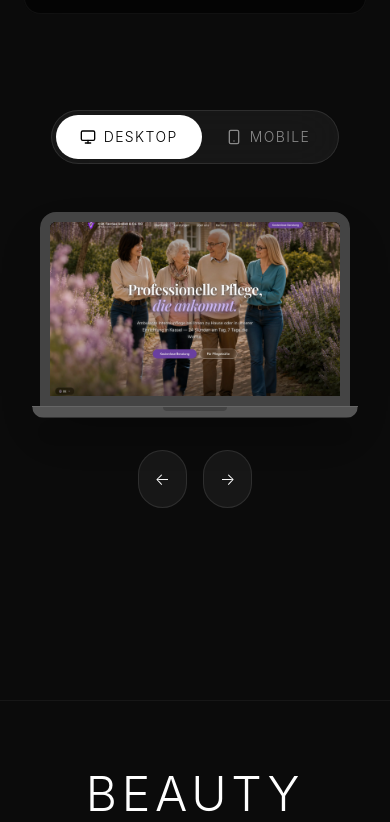
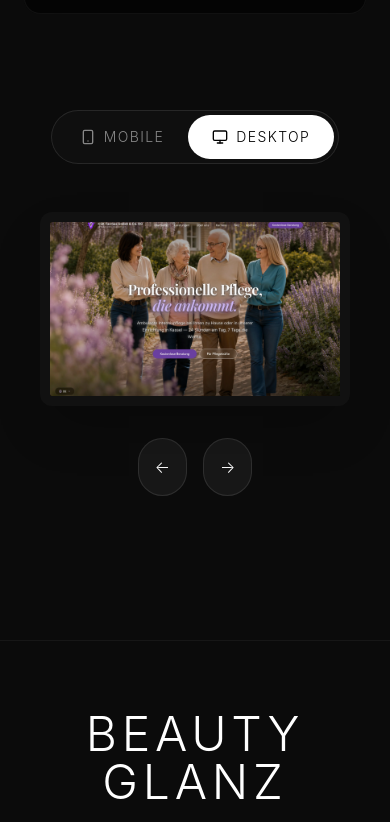
Before and after one commit to skaisstsdev/portfolio, a React (Vite) app: page / in a window 390 px wide. Shown: the part 2575-3397 px from the top of the page. Built offline with nearby package versions, Linux system fonts and the light colour scheme.

Commit message:
Implement final mobile layout fixes and animations

```diff
--- a/src/App.tsx
+++ b/src/App.tsx
@@ -45,7 +45,7 @@ function App() {
 
       <Header />
       <Hero />
-      <div className="flex flex-col gap-24 relative z-10">
+      <div className="flex flex-col gap-12 md:gap-24 relative z-10">
         <KSKFarmos />
         <BeautyGlanz />
         <MatchaMatcha />
--- a/src/components/BeautyGlanz.tsx
+++ b/src/components/BeautyGlanz.tsx
@@ -1,5 +1,6 @@
-import React, { useState } from 'react';
+import React, { useState, useRef, useEffect } from 'react';
 import { ExternalLink, ChevronDown, Monitor, Smartphone } from 'lucide-react';
+import { motion, AnimatePresence } from 'framer-motion';
 import { InfiniteGallery } from './ui/3d-gallery-photography';
 import { LaptopFrame, MobileFrame } from './ui/DeviceFrames';
 import { ContainerScroll } from './ui/container-scroll-animation';
@@ -9,6 +10,20 @@ export default function BeautyGlanz() {
   const [device, setDevice] = useState<'desktop' | 'mobile'>('desktop');
   const [currentDesktopIndex, setCurrentDesktopIndex] = useState(0);
   const [currentMobileIndex, setCurrentMobileIndex] = useState(0);
+
+  const showcaseRef = useRef<HTMLDivElement>(null);
+  const isInitialMount = useRef(true);
+
+  useEffect(() => {
+    if (isInitialMount.current) {
+      isInitialMount.current = false;
+      return;
+    }
+
+    if (window.innerWidth < 768 && showcaseRef.current) {
+      showcaseRef.current.scrollIntoView({ behavior: 'smooth', block: 'center' });
+    }
+  }, [device]);
 
   const images = [
     '/img/beuatyglanz/desktop/1_main_page_hero.webp',
@@ -147,29 +162,44 @@ export default function BeautyGlanz() {
 
         {/* Device Toggle */}
         <div className="flex justify-center mb-12">
-          <div className="flex p-1 bg-white/5 backdrop-blur-xl rounded-full border border-white/10">
+          <div className="flex p-1 bg-[#111]/80 backdrop-blur-xl rounded-full border border-white/10 flex-row-reverse md:flex-row relative">
             <button
               onClick={() => setDevice('desktop')}
-              className={`flex items-center gap-2 px-6 py-3 rounded-full text-sm uppercase tracking-widest transition-all ${
-                device === 'desktop' ? 'bg-white text-black' : 'text-white/50 hover:text-white'
+              className={`relative z-10 flex items-center gap-2 px-6 py-3 rounded-full text-sm uppercase tracking-widest transition-colors ${
+                device === 'desktop' ? 'text-black' : 'text-white/50 hover:text-white'
               }`}
             >
+              {device === 'desktop' && (
+                <motion.div layoutId="pill-beauty" className="absolute inset-0 bg-white rounded-full z-[-1]" />
+              )}
               <Monitor size={16} /> Desktop
             </button>
             <button
               onClick={() => setDevice('mobile')}
-              className={`flex items-center gap-2 px-6 py-3 rounded-full text-sm uppercase tracking-widest transition-all ${
-                device === 'mobile' ? 'bg-white text-black' : 'text-white/50 hover:text-white'
+              className={`relative z-10 flex items-center gap-2 px-6 py-3 rounded-full text-sm uppercase tracking-widest transition-colors ${
+                device === 'mobile' ? 'text-black' : 'text-white/50 hover:text-white'
               }`}
             >
+              {device === 'mobile' && (
+                <motion.div layoutId="pill-beauty" className="absolute inset-0 bg-white rounded-full z-[-1]" />
+              )}
               <Smartphone size={16} /> Mobile
             </button>
           </div>
         </div>
 
         {/* Device Showcase */}
-        <div className="max-w-6xl mx-auto flex justify-center items-center">
-          {device === 'desktop' ? (
+        <div ref={showcaseRef} className="max-w-6xl mx-auto flex justify-center items-center">
+          <AnimatePresence mode="wait">
+            <motion.div
+              key={device}
+              initial={{ opacity: 0, y: 15 }}
+              animate={{ opacity: 1, y: 0 }}
+              exit={{ opacity: 0, y: -15 }}
+              transition={{ duration: 0.3, ease: "easeInOut" }}
+              className="w-full flex justify-center"
+            >
+              {device === 'desktop' ? (
             <div className="w-full relative flex flex-col items-center">
               <LaptopFrame>
                 <div className="relative w-full h-full bg-black">
@@ -226,6 +256,8 @@ export default function BeautyGlanz() {
               </div>
             </div>
           )}
+            </motion.div>
+          </AnimatePresence>
         </div>
 
       </div>
--- a/src/components/KSKFarmos.tsx
+++ b/src/components/KSKFarmos.tsx
@@ -1,5 +1,6 @@
-import React, { useState } from 'react';
+import React, { useState, useRef, useEffect } from 'react';
 import { ExternalLink, ChevronDown, Monitor, Smartphone } from 'lucide-react';
+import { motion, AnimatePresence } from 'framer-motion';
 import { InfiniteGallery } from './ui/3d-gallery-photography';
 import { LaptopFrame, MobileFrame } from './ui/DeviceFrames';
 import { ContainerScroll } from './ui/container-scroll-animation';
@@ -9,6 +10,20 @@ export default function KSKFarmos() {
   const [device, setDevice] = useState<'desktop' | 'mobile'>('desktop');
   const [currentDesktopIndex, setCurrentDesktopIndex] = useState(0);
   const [currentMobileIndex, setCurrentMobileIndex] = useState(0);
+
+  const showcaseRef = useRef<HTMLDivElement>(null);
+  const isInitialMount = useRef(true);
+
+  useEffect(() => {
+    if (isInitialMount.current) {
+      isInitialMount.current = false;
+      return;
+    }
+
+    if (window.innerWidth < 768 && showcaseRef.current) {
+      showcaseRef.current.scrollIntoView({ behavior: 'smooth', block: 'center' });
+    }
+  }, [device]);
 
   const images = [
     '/img/ksk/desktop/1_main_page_hero.webp',
@@ -148,29 +163,44 @@ export default function KSKFarmos() {
 
         {/* Device Toggle */}
         <div className="flex justify-center mb-12">
-          <div className="flex p-1 bg-white/5 backdrop-blur-xl rounded-full border border-white/10">
+          <div className="flex p-1 bg-[#111]/80 backdrop-blur-xl rounded-full border border-white/10 flex-row-reverse md:flex-row relative">
             <button
               onClick={() => setDevice('desktop')}
-              className={`flex items-center gap-2 px-6 py-3 rounded-full text-sm uppercase tracking-widest transition-all ${
-                device === 'desktop' ? 'bg-white text-black' : 'text-white/50 hover:text-white'
+              className={`relative z-10 flex items-center gap-2 px-6 py-3 rounded-full text-sm uppercase tracking-widest transition-colors ${
+                device === 'desktop' ? 'text-black' : 'text-white/50 hover:text-white'
               }`}
             >
+              {device === 'desktop' && (
+                <motion.div layoutId="pill-ksk" className="absolute inset-0 bg-white rounded-full z-[-1]" />
+              )}
               <Monitor size={16} /> Desktop
             </button>
             <button
               onClick={() => setDevice('mobile')}
-              className={`flex items-center gap-2 px-6 py-3 rounded-full text-sm uppercase tracking-widest transition-all ${
-                device === 'mobile' ? 'bg-white text-black' : 'text-white/50 hover:text-white'
+              className={`relative z-10 flex items-center gap-2 px-6 py-3 rounded-full text-sm uppercase tracking-widest transition-colors ${
+                device === 'mobile' ? 'text-black' : 'text-white/50 hover:text-white'
               }`}
             >
+              {device === 'mobile' && (
+                <motion.div layoutId="pill-ksk" className="absolute inset-0 bg-white rounded-full z-[-1]" />
+              )}
               <Smartphone size={16} /> Mobile
             </button>
           </div>
         </div>
 
         {/* Device Showcase */}
-        <div className="max-w-6xl mx-auto flex justify-center items-center">
-          {device === 'desktop' ? (
+        <div ref={showcaseRef} className="max-w-6xl mx-auto flex justify-center items-center">
+          <AnimatePresence mode="wait">
+            <motion.div
+              key={device}
+              initial={{ opacity: 0, y: 15 }}
+              animate={{ opacity: 1, y: 0 }}
+              exit={{ opacity: 0, y: -15 }}
+              transition={{ duration: 0.3, ease: "easeInOut" }}
+              className="w-full flex justify-center"
+            >
+              {device === 'desktop' ? (
             <div className="w-full relative flex flex-col items-center">
               <LaptopFrame>
                 <div className="relative w-full h-full bg-black">
@@ -227,6 +257,8 @@ export default function KSKFarmos() {
               </div>
             </div>
           )}
+            </motion.div>
+          </AnimatePresence>
         </div>
 
       </div>
--- a/src/components/MatchaMatcha.tsx
+++ b/src/components/MatchaMatcha.tsx
@@ -1,5 +1,6 @@
-import React, { useState } from 'react';
+import React, { useState, useRef, useEffect } from 'react';
 import { ExternalLink, ChevronDown, Monitor, Smartphone } from 'lucide-react';
+import { motion, AnimatePresence } from 'framer-motion';
 import { InfiniteGallery } from './ui/3d-gallery-photography';
 import { LaptopFrame, MobileFrame } from './ui/DeviceFrames';
 import { ContainerScroll } from './ui/container-scroll-animation';
@@ -9,6 +10,20 @@ export default function MatchaMatcha() {
   const [device, setDevice] = useState<'desktop' | 'mobile'>('desktop');
   const [currentDesktopIndex, setCurrentDesktopIndex] = useState(0);
   const [currentMobileIndex, setCurrentMobileIndex] = useState(0);
+
+  const showcaseRef = useRef<HTMLDivElement>(null);
+  const isInitialMount = useRef(true);
+
+  useEffect(() => {
+    if (isInitialMount.current) {
+      isInitialMount.current = false;
+      return;
+    }
+
+    if (window.innerWidth < 768 && showcaseRef.current) {
+      showcaseRef.current.scrollIntoView({ behavior: 'smooth', block: 'center' });
+    }
+  }, [device]);
 
   const images = [
     '/img/matchamatcha/desktop/1_main_page_hero.webp',
@@ -148,29 +163,44 @@ export default function MatchaMatcha() {
 
         {/* Device Toggle */}
         <div className="flex justify-center mb-12">
-          <div className="flex p-1 bg-white/5 backdrop-blur-xl rounded-full border border-white/10">
+          <div className="flex p-1 bg-[#111]/80 backdrop-blur-xl rounded-full border border-white/10 flex-row-reverse md:flex-row relative">
             <button
               onClick={() => setDevice('desktop')}
-              className={`flex items-center gap-2 px-6 py-3 rounded-full text-sm uppercase tracking-widest transition-all ${
-                device === 'desktop' ? 'bg-white text-black' : 'text-white/50 hover:text-white'
+              className={`relative z-10 flex items-center gap-2 px-6 py-3 rounded-full text-sm uppercase tracking-widest transition-colors ${
+                device === 'desktop' ? 'text-black' : 'text-white/50 hover:text-white'
               }`}
             >
+              {device === 'desktop' && (
+                <motion.div layoutId="pill-matcha" className="absolute inset-0 bg-white rounded-full z-[-1]" />
+              )}
               <Monitor size={16} /> Desktop
             </button>
             <button
               onClick={() => setDevice('mobile')}
-              className={`flex items-center gap-2 px-6 py-3 rounded-full text-sm uppercase tracking-widest transition-all ${
-                device === 'mobile' ? 'bg-white text-black' : 'text-white/50 hover:text-white'
+              className={`relative z-10 flex items-center gap-2 px-6 py-3 rounded-full text-sm uppercase tracking-widest transition-colors ${
+                device === 'mobile' ? 'text-black' : 'text-white/50 hover:text-white'
               }`}
             >
+              {device === 'mobile' && (
+                <motion.div layoutId="pill-matcha" className="absolute inset-0 bg-white rounded-full z-[-1]" />
+              )}
               <Smartphone size={16} /> Mobile
             </button>
           </div>
         </div>
 
         {/* Device Showcase */}
-        <div className="max-w-6xl mx-auto flex justify-center items-center">
-          {device === 'desktop' ? (
+        <div ref={showcaseRef} className="max-w-6xl mx-auto flex justify-center items-center">
+          <AnimatePresence mode="wait">
+            <motion.div
+              key={device}
+              initial={{ opacity: 0, y: 15 }}
+              animate={{ opacity: 1, y: 0 }}
+              exit={{ opacity: 0, y: -15 }}
+              transition={{ duration: 0.3, ease: "easeInOut" }}
+              className="w-full flex justify-center"
+            >
+              {device === 'desktop' ? (
             <div className="w-full relative flex flex-col items-center">
               <LaptopFrame>
                 <div className="relative w-full h-full bg-black">
@@ -227,6 +257,8 @@ export default function MatchaMatcha() {
               </div>
             </div>
           )}
+            </motion.div>
+          </AnimatePresence>
         </div>
 
       </div>
--- a/src/components/ui/DeviceFrames.tsx
+++ b/src/components/ui/DeviceFrames.tsx
@@ -4,15 +4,15 @@ export const LaptopFrame = ({ children }: { children: ReactNode }) => {
   return (
     <div className="relative mx-auto w-full max-w-5xl px-4 md:px-0">
       {/* Screen */}
-      <div className="relative border-[#444] border-[10px] md:border-[16px] rounded-t-2xl md:rounded-t-3xl overflow-hidden bg-black aspect-[16/10] shadow-2xl">
+      <div className="relative border-[#111] border-[10px] md:border-[16px] rounded-xl md:rounded-t-3xl md:rounded-b-none overflow-hidden bg-black aspect-[16/10] shadow-2xl">
         <div className="absolute inset-0 overflow-y-auto overflow-x-hidden no-scrollbar">
           {children}
         </div>
       </div>
       {/* Base */}
-      <div className="relative w-[105%] md:w-[110%] -ml-[2.5%] md:-ml-[5%] h-3 md:h-5 bg-[#555] rounded-b-xl md:rounded-b-2xl shadow-xl flex justify-center border-t border-[#666]">
+      <div className="hidden md:flex relative w-[110%] -ml-[5%] h-5 bg-[#222] rounded-b-2xl shadow-xl justify-center border-t border-[#333]">
         {/* Finger notch */}
-        <div className="w-16 md:w-24 h-1 md:h-2 bg-[#444] rounded-b-md"></div>
+        <div className="w-24 h-2 bg-[#111] rounded-b-md"></div>
       </div>
     </div>
   );
@@ -31,7 +31,7 @@ export const TabletFrame = ({ children }: { children: ReactNode }) => {
 
 export const MobileFrame = ({ images, currentIndex }: { images: string[], currentIndex: number }) => {
   return (
-    <div className="relative mx-auto border-[#444] border-[10px] md:border-[14px] rounded-[2.5rem] md:rounded-[3rem] w-full bg-black shadow-2xl overflow-hidden" style={{ aspectRatio: '1170/1988' }}>
+    <div className="relative mx-auto border-[#111] border-[10px] md:border-[14px] rounded-[2.5rem] md:rounded-[3rem] w-full bg-black shadow-2xl overflow-hidden" style={{ aspectRatio: '1170/1988' }}>
 
       {/* Screen Content */}
       {images.map((src, i) => (
```
